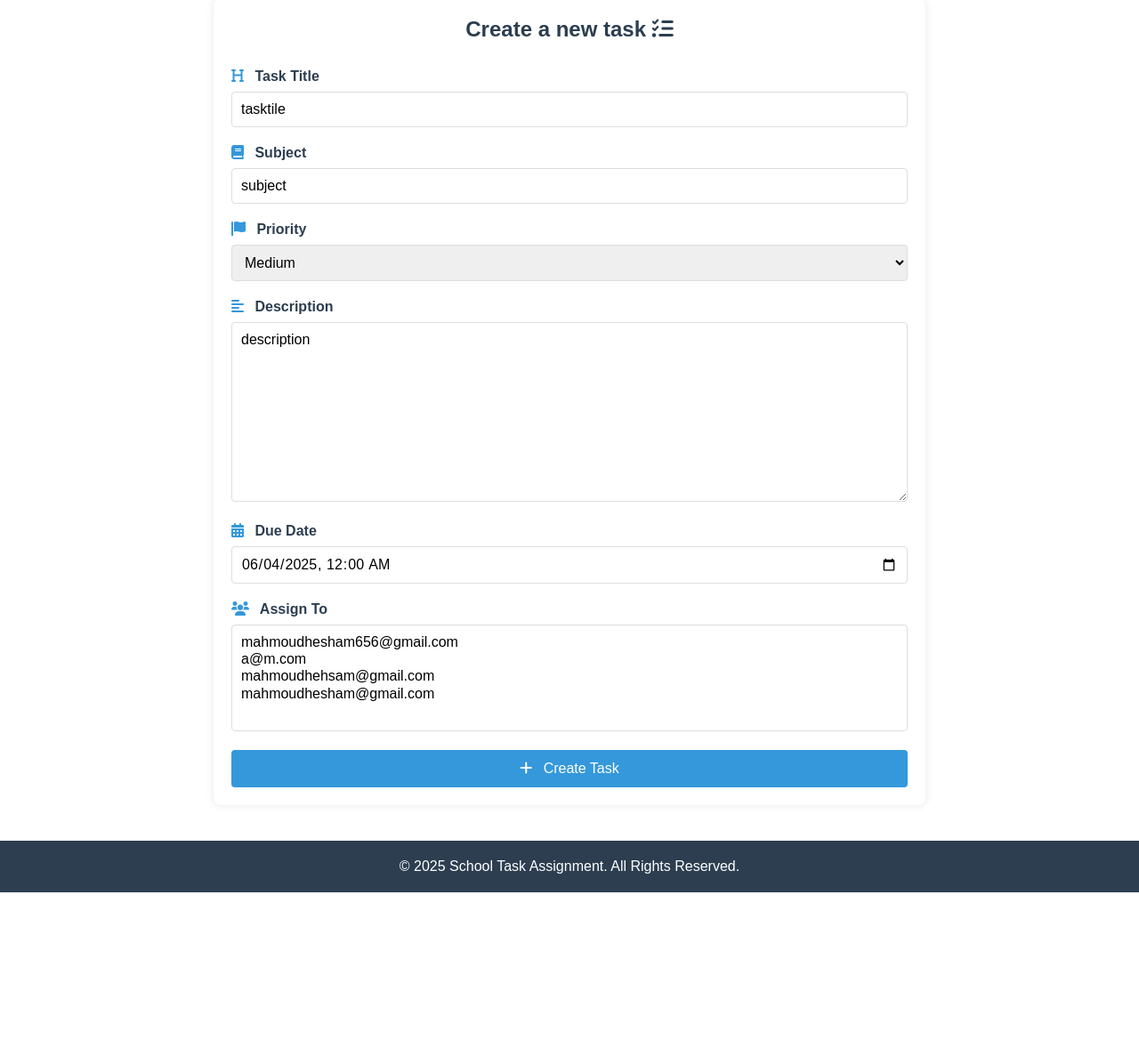
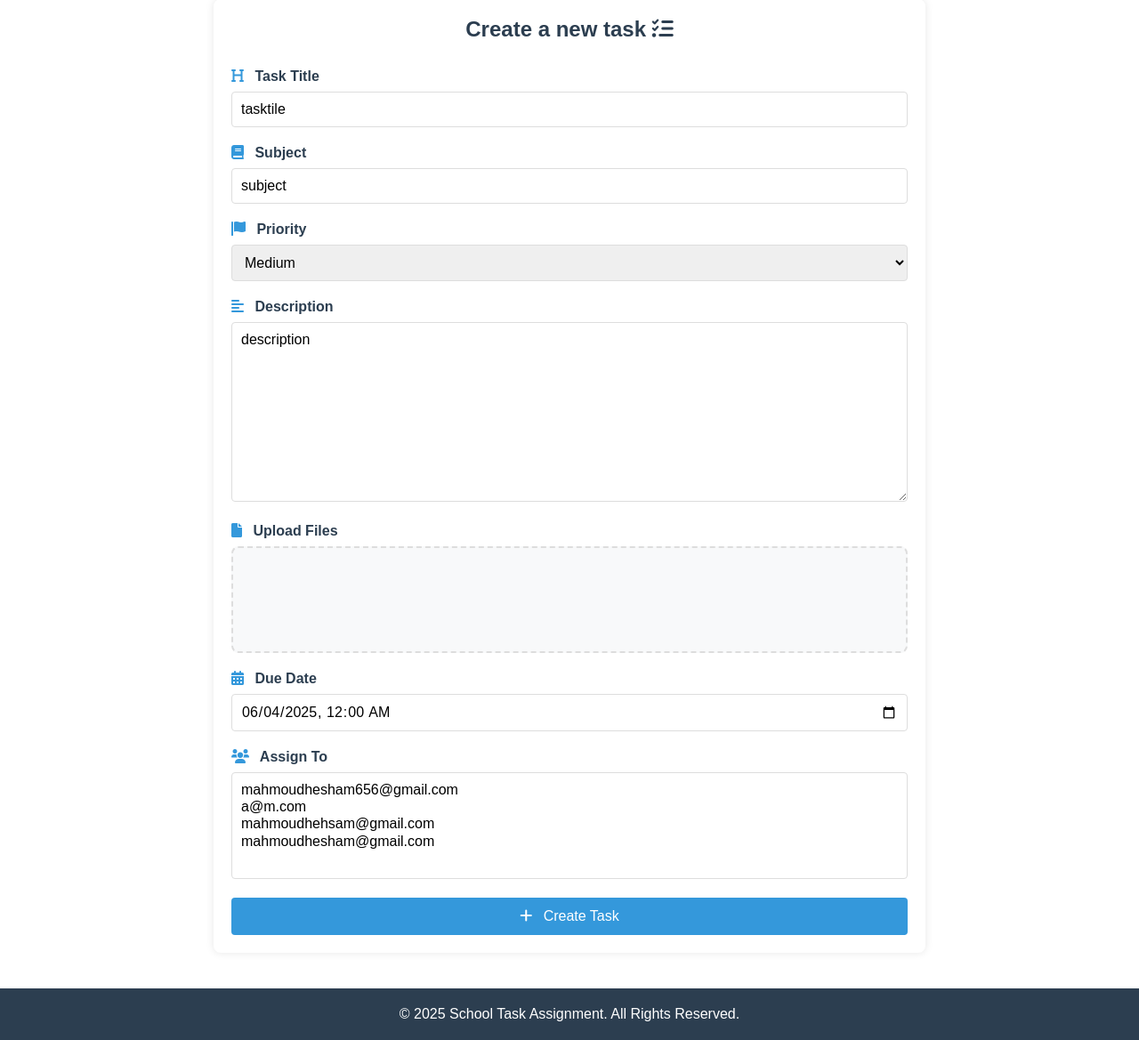
Before and after one commit to MahmoudHesham1350/School_Tasks_Website, a Django app: page /tasks/2/update/ in a window 1280 px wide. Shown: the part 105-1274 px from the top of the page at 89% size. Before the commit the page ends 1108 px from the top, so only its background shows below. Run offline with Django 5.2, Linux system fonts and the light colour scheme; a user stored in the database is signed in; data comes from the database, SQL or seed files in the repository; some web fonts are replaced.

Commit message:
updated tasks create and deatil

```diff
--- a/school_tasks/tasks/forms.py
+++ b/school_tasks/tasks/forms.py
@@ -21,10 +21,12 @@ class TaskForm(forms.ModelForm):
         task = super().save(commit=False)
         if commit:
             task.save()
+            Assigned.objects.filter(task=task).delete()
             assigned_teachers = self.cleaned_data.get('assigned_to')
-            assignments = [
-                Assigned(task=task, teacher=teacher)
-                for teacher in assigned_teachers
-            ]
-            Assigned.objects.bulk_create(assignments)
+            if assigned_teachers:
+                assignments = [
+                    Assigned(task=task, teacher=teacher)
+                    for teacher in assigned_teachers
+                ]
+                Assigned.objects.bulk_create(assignments)
         return task
--- a/school_tasks/tasks/models.py
+++ b/school_tasks/tasks/models.py
@@ -10,7 +10,7 @@ class Task(models.Model):
     subject = models.CharField(max_length=64)
     priority = models.CharField(choices=[('high', 'High'), ('medium', 'Medium'), ('low', 'Low')], max_length=64)
     description = models.TextField()
-    due_date = models.DateField()
+    due_date = models.DateTimeField()
     created_at = models.DateTimeField(auto_now_add=True)
     files = models.FileField(upload_to='tasks_files/', blank=True, null=True)
 
--- a/school_tasks/tasks/static/tasks/css/taskCreate.css
+++ b/school_tasks/tasks/static/tasks/css/taskCreate.css
@@ -111,3 +111,60 @@ textarea {
         margin: 20px;
     }
 }
+
+/* File upload styling */
+.file-upload-wrapper {
+    position: relative;
+    width: 100%;
+    height: 120px;
+    border: 2px dashed #ddd;
+    border-radius: 8px;
+    display: flex;
+    align-items: center;
+    justify-content: center;
+    overflow: hidden;
+    background-color: #f8f9fa;
+    transition: all 0.3s ease;
+}
+
+.file-upload-wrapper:hover {
+    border-color: #3498db;
+    background-color: #f0f7fc;
+}
+
+.file-upload-wrapper input[type="file"] {
+    position: absolute;
+    width: 100%;
+    height: 100%;
+    opacity: 0;
+    cursor: pointer;
+    z-index: 2;
+}
+
+.file-upload-label {
+    text-align: center;
+    color: #666;
+    z-index: 1;
+}
+
+.file-upload-label i {
+    font-size: 2em;
+    color: #3498db;
+    margin-bottom: 10px;
+    display: block;
+}
+
+.file-upload-label span {
+    display: block;
+    font-size: 0.9em;
+}
+
+.file-upload-wrapper:focus-within {
+    border-color: #3498db;
+    box-shadow: 0 0 0 3px rgba(52, 152, 219, 0.2);
+}
+
+/* Show selected file name */
+.file-upload-wrapper input[type="file"]:not([value=""]) + .file-upload-label {
+    display: none;
+}
--- a/school_tasks/tasks/static/tasks/js/taskCreate.js
+++ b/school_tasks/tasks/static/tasks/js/taskCreate.js
@@ -1,11 +1,39 @@
 document.addEventListener('DOMContentLoaded', function() {
-    const form = document.getElementById('taskForm');
+    const fileInput = document.querySelector('input[type="file"]');
+    const fileLabel = document.querySelector('.file-upload-label');
+    const wrapper = document.querySelector('.file-upload-wrapper');
 
-    form.addEventListener('submit', function(e) {
-        const dueDate = document.querySelector('input[name="due_date"]').value;
-        if (new Date(dueDate) < new Date()) {
-            e.preventDefault();
-            alert('Due date cannot be in the past');
+    // Update label when files are selected
+    fileInput.addEventListener('change', function(e) {
+        if (this.files.length > 0) {
+            const fileCount = this.files.length;
+            const fileName = fileCount === 1 ? this.files[0].name : `${fileCount} files selected`;
+
+            fileLabel.innerHTML = `
+                <i class="fas fa-check"></i>
+                <span>${fileName}</span>
+            `;
+            fileLabel.style.display = 'block';
+        } else {
+            fileLabel.innerHTML = `
+                <i class="fas fa-cloud-upload-alt"></i>
+                <span>Choose files or drag and drop</span>
+            `;
         }
     });
+
+    // Add drag and drop functionality
+    ['dragenter', 'dragover'].forEach(eventName => {
+        wrapper.addEventListener(eventName, e => {
+            e.preventDefault();
+            wrapper.classList.add('dragging');
+        });
+    });
+
+    ['dragleave', 'drop'].forEach(eventName => {
+        wrapper.addEventListener(eventName, e => {
+            e.preventDefault();
+            wrapper.classList.remove('dragging');
+        });
+    });
 });
--- a/school_tasks/tasks/templates/tasks/createTask.html
+++ b/school_tasks/tasks/templates/tasks/createTask.html
@@ -5,13 +5,15 @@
 
 {% block header %}
 <link rel="stylesheet" href="{% static 'tasks/css/taskCreate.css' %}">
+<script src="{% static 'tasks/js/taskCreate.js' %}"></script>
 <link rel="stylesheet" href="https://cdnjs.cloudflare.com/ajax/libs/font-awesome/6.0.0/css/all.min.css">
 {% endblock %}
 
 {% block content %}
-<div class="container">  <h2 class="text-center">Create a new task <i class="fas fa-tasks"></i></h2>
+<div class="container">
+    <h2 class="text-center">Create a new task <i class="fas fa-tasks"></i></h2>
 
-  <form id="taskForm" method="POST">
+    <form id="taskForm" method="POST" enctype="multipart/form-data">
         {% csrf_token %}
         {% if form.non_field_errors %}
         <div class="form-errors">
@@ -19,7 +21,7 @@
             <p class="error-message">{{ error }}</p>
             {% endfor %}
         </div>
-      {% endif %}    <div class="form-group">
+        {% endif %} <div class="form-group">
             <label><i class="fa fa-heading"></i> Task Title</label>
             {{ form.title }}
             {% if form.title.errors %}
@@ -68,6 +70,24 @@
         </div>
 
         <div class="form-group">
+            <label><i class="fa fa-file"></i> Upload Files</label>
+            <div class="file-upload-wrapper">
+                {{ form.files }}
+                <div class="file-upload-label">
+                    <i class="fas fa-cloud-upload-alt"></i>
+                    <span>Choose files or drag and drop</span>
+                </div>
+            </div>
+            {% if form.files.errors %}
+            <div class="field-errors">
+                {% for error in form.files.errors %}
+                <span class="error-message">{{ error }}</span>
+                {% endfor %}
+            </div>
+            {% endif %}
+        </div>
+
+        <div class="form-group">
             <label><i class="fa fa-calendar-alt"></i> Due Date</label>
             {{ form.due_date }}
             {% if form.due_date.errors %}
--- a/school_tasks/tasks/templates/tasks/taskDetail.html
+++ b/school_tasks/tasks/templates/tasks/taskDetail.html
@@ -50,7 +50,7 @@
             {% if user.role == 'teacher' %}
                 {% for assignment in task.assignments.all %}
                     {% if assignment.teacher == user %}
-                        <div class="completion-status">
+                    <div class="completion-status" style="background: transparent; text-align: center">
                             <form method="POST" action="{% url 'complete_task' task.id %}">
                                 {% csrf_token %}
                                 <button class="complete-btn {% if assignment.is_completed %}completed{% endif %}">
--- a/school_tasks/tasks/views.py
+++ b/school_tasks/tasks/views.py
@@ -24,8 +24,8 @@ def create_task(request):
         form = TaskForm()
         return render(request, 'tasks/createTask.html', {'form': form})
 
-    elif request.method == 'POST':
-        form = TaskForm(data=request.POST)
+    if request.method == 'POST':
+        form = TaskForm(request.POST, files=request.FILES)
         if form.is_valid():
             task = form.save(commit=False)
             task.creator = request.user
```
Also changed, not shown: school_tasks/dashboards/templates/dashboards/teacherDashboard.html (line endings or trailing spaces), school_tasks/tasks/migrations/0004_alter_task_due_date.py (added). Lines whose indentation alone changed are shown as unchanged.
